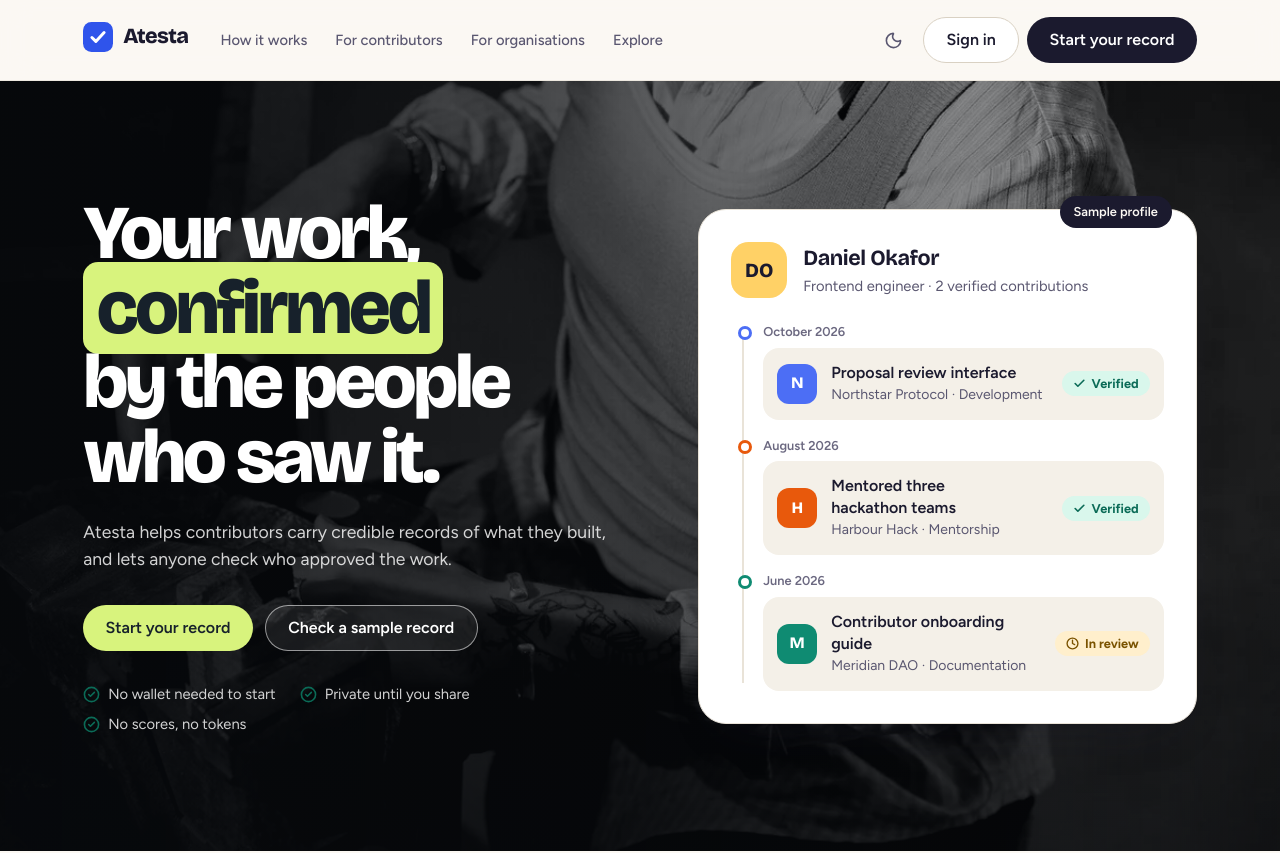
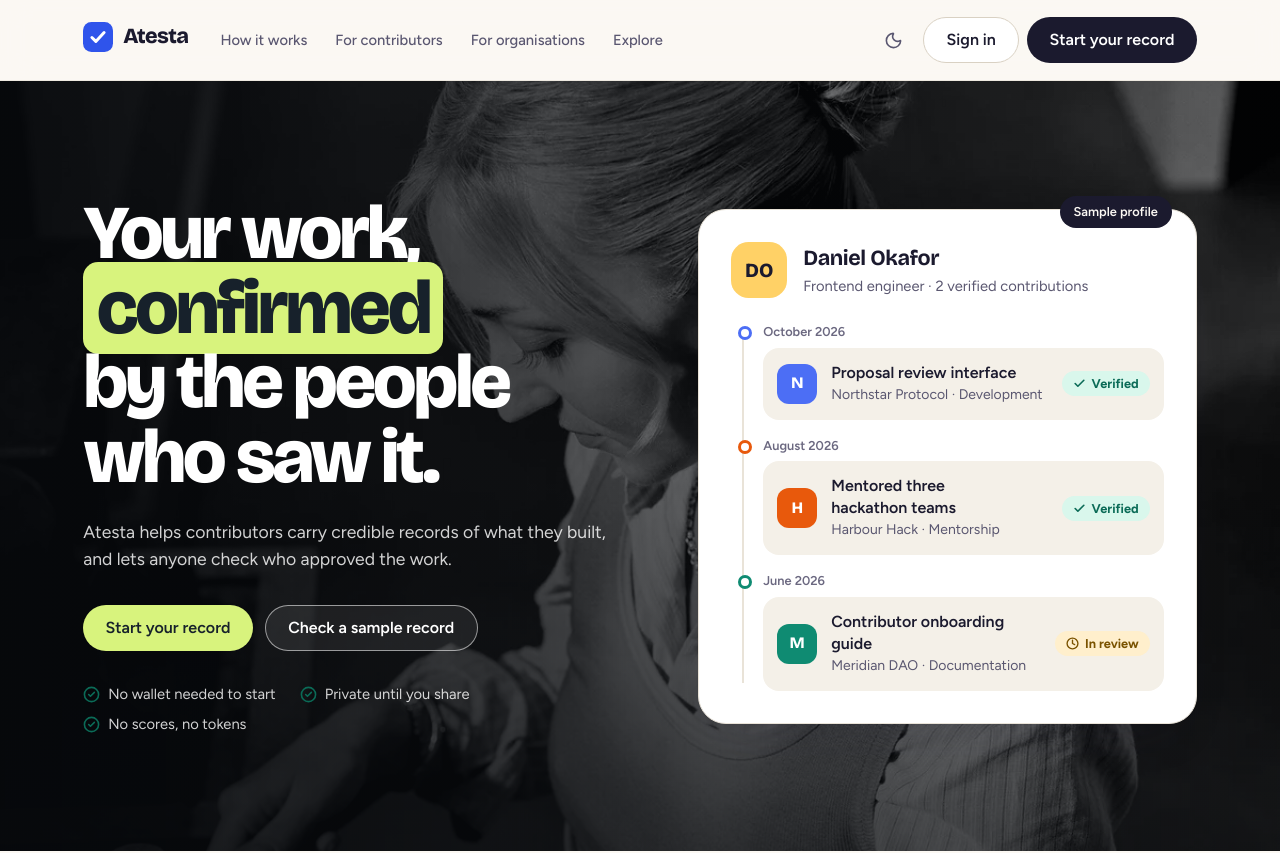
Before and after one commit to Tolex081/proofme, a Next.js app: page / in a window 1280 px wide. Shown: the top 853 px of the page. Built offline with nearby package versions, Linux system fonts and the light colour scheme.

Commit message:
Show craft portrait on desktop hero

```diff
--- a/app/globals.css
+++ b/app/globals.css
@@ -543,7 +543,7 @@
     width: 100%;
     height: 100%;
     object-fit: cover;
-    object-position: 50% 78%;
+    object-position: 50% 18%;
     filter: grayscale(1) contrast(1.08);
   }
 
```
